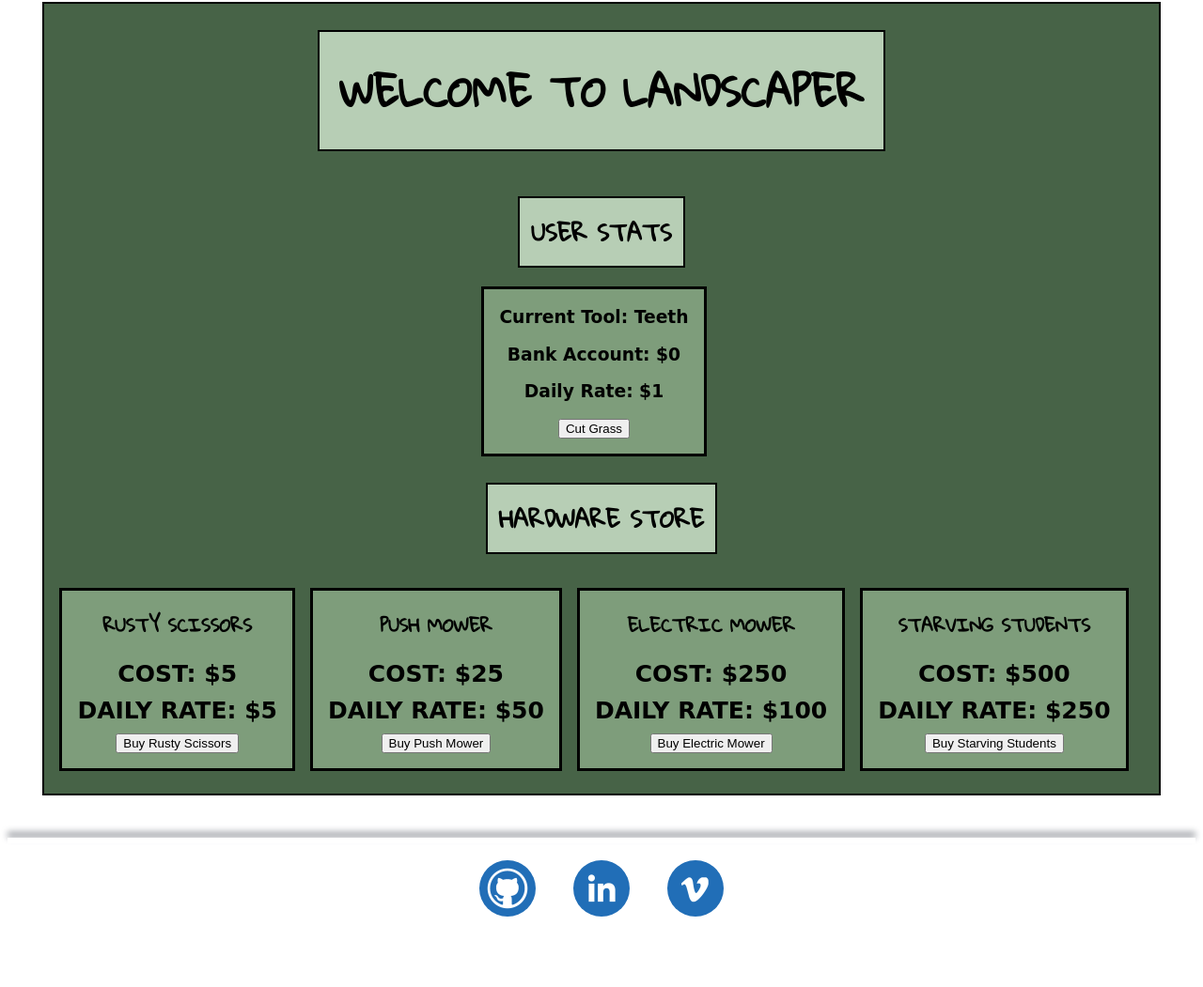
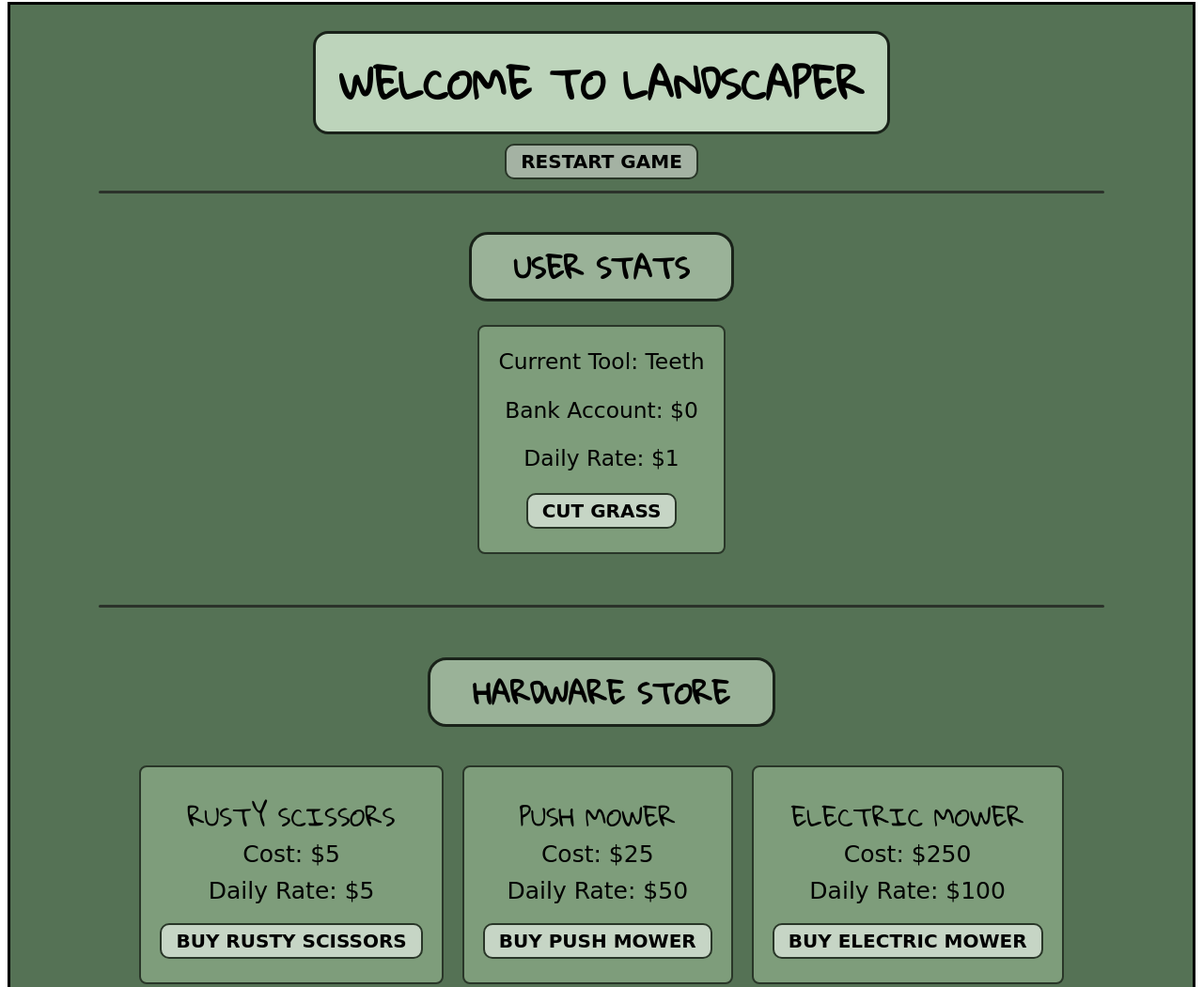
Before and after one commit to sarameix/portfolio, a plain HTML site: page project-example.html in a window 1280 px wide. Shown: the part 603-1654 px from the top of the page at 94% size. Before the commit the page ends 1599 px from the top, so only its background shows below. Drawn offline with nearby package versions, Linux system fonts and the light colour scheme; a web font is replaced by a local one.

Commit message:
finishing up desktop formatting of project page

```diff
--- a/project-example.html
+++ b/project-example.html
@@ -47,35 +47,38 @@
             </div>
             <div class="divider"></div>
             <div id="game">
-                <h1 class="title">WELCOME TO LANDSCAPER</h1>
-                <h2 class="title">User Stats</h2>
-                <div class="landscaper">
+                <h1 class="title1">WELCOME TO LANDSCAPER</h1>
+                <button id="restart">Restart Game</button>
+                <div class="divider2"></div>
+                <h2 class="title2">User Stats</h2>
+                <div class="landscaper-item">
                     <h3 id="tool">Current Tool: Teeth</h3>
                     <h3 id="bank">Bank Account: $0</h3>
                     <h3 id="rate">Daily Rate: $1</h3>
                     <button id="cut-grass">Cut Grass</button>
                 </div>
-                <h2 class="title">Hardware Store</h2>
+                <div class="divider2"></div>
+                <h2 class="title2">Hardware Store</h2>
                 <div id="tool-box">
-                    <div class="landscaper" id="scissors-div">
+                    <div class="landscaper-item" id="scissors-div">
                         <h3 class="tool-name">Rusty Scissors</h3>
                         <h4>Cost: $5</h4>
                         <h4>Daily Rate: $5</h4>
                         <button id="scissors">Buy Rusty Scissors</button>
                     </div>
-                    <div class="landscaper" id="p-mower-div">
+                    <div class="landscaper-item" id="p-mower-div">
                         <h3 class="tool-name">Push Mower</h3>
                         <h4>Cost: $25</h4>
                         <h4>Daily Rate: $50</h4>
                         <button id="p-mower">Buy Push Mower</button>
                     </div>
-                    <div class="landscaper" id="e-mower-div">
+                    <div class="landscaper-item" id="e-mower-div">
                         <h3 class="tool-name">Electric Mower</h3>
                         <h4>Cost: $250</h4>
                         <h4>Daily Rate: $100</h4>
                         <button id="e-mower">Buy Electric Mower</button>
                     </div>
-                    <div class="landscaper" id="students-div">
+                    <div class="landscaper-item" id="students-div">
                         <h3 class="tool-name">Starving Students</h3>
                         <h4>Cost: $500</h4>
                         <h4>Daily Rate: $250</h4>
--- a/scripts/app_project-example.js
+++ b/scripts/app_project-example.js
@@ -154,6 +154,11 @@ const buyStudents = () => {
     user.boughtStudents = true;
 }
 
+// Restart Game
+const restartGame = () => {
+    location.reload();
+}
+
 ////////////////////////////
 // * EXECUTE AFTER LOAD * //
 ////////////////////////////
@@ -165,6 +170,7 @@ $(() => {
 
     // Function Mapping Lanscaper Buttons
     $(() => {
+        $('#restart').on('click', restartGame);
         $('#cut-grass').on('click', cutGrass);
         $('#scissors').on('click', buyScissors);
         $('#p-mower').on('click', buyPMower);
--- a/stylesheets/style_project_example.css
+++ b/stylesheets/style_project_example.css
@@ -29,13 +29,18 @@ footer {
 
 h1 {
     font-size: 42px;
+    margin-bottom: 0;
+}
+
+h3 {
+    font-weight: 400;
 }
 
 h4 {
+    font-weight: 400;
     font-size: 25px;
     margin-top: 0;
     margin-bottom: 10px;
-    text-transform: uppercase;
 }
 
 h5 {
@@ -219,8 +224,8 @@ a {
     flex-direction: column;
     justify-content: center;
     align-items: center;
-    background-color: rgb(71, 99, 71);
-    border: 2px solid black
+    background-color: rgb(85, 114, 85);
+    border: 3px solid black
 }
 
 .project-title {
@@ -237,12 +242,25 @@ a {
     margin-bottom: 1.5em;
 }
 
-.title {
-    background-color: rgb(183, 206, 181);
+.title1 {
+    background-color: rgb(189, 212, 187);
     text-transform: uppercase;
     width: max-content;
-    padding: .5em;
-    border: 2px solid black;
+    padding: .25em .6em;
+    border: 3px solid rgb(25, 34, 25);
+    border-radius: 16px;
+    margin-left: auto;
+    margin-right: auto;
+}
+
+.title2 {
+    background-color: rgb(154, 178, 152);
+    font-size: 30px;
+    text-transform: uppercase;
+    width: max-content;
+    padding: .15em 1.5em;
+    border: 3px solid rgb(25, 34, 25);
+    border-radius: 20px;
     margin-left: auto;
     margin-right: auto;
 }
@@ -255,6 +273,19 @@ a {
     margin: 1em 0 3em 0;
 }
 
+.divider2 {
+    background-color: rgb(43, 50, 42);
+    width: 85%;
+    height: 3px;
+    border-radius: 20px;
+    margin: 2.75em 0 1.75em 0;
+}
+
+.divider2:first-of-type {
+    margin-top: .75em;
+    margin-bottom: 1em;
+}
+
 #tool-box {
     display: flex;
     flex-direction: row;
@@ -262,23 +293,58 @@ a {
     justify-content: center;
     align-items: center;
     padding: 1em;
+    margin: 0 1em 2em 1em;
 }
 
 .tool-name {
+    font-size: 26px;
     text-transform: uppercase;
     text-align: center;
     font-family: 'Gloria Hallelujah', cursive;
+    margin-bottom: 0;
 }
 
-.landscaper {
+.landscaper-item {
     font-family: 'Edu SA Beginner', cursive;
-    font-weight: 400;
+    font-size: 20px;
     background-color: rgb(126, 157, 123);
     display: inline-block;
     padding: 0 1em 1em 1em;
-    border: 3px solid black;
+    border: 2px solid rgb(41, 54, 40);
+    border-radius: 8px;
     width: max-content;
-    margin: 0 1em .5em 0;
+    margin: 0 .5em .5em .5em;
+}
+
+button {
+    background-color: rgb(198, 213, 197);
+    font-family: 'Edu SA Beginner', cursive;
+    font-size: 20px;
+    font-weight: 700;
+    text-transform: uppercase;
+    padding: .25em .75em;
+    border: 2px solid rgb(41, 54, 40);
+    border-radius: 10px;
+    margin-top: .5em;
+    margin-bottom: .25em;
+}
+
+button:hover {
+    background-color: rgb(162, 178, 161);
+}
+
+#restart {
+    background-color: rgb(164, 178, 163);
+    margin-top: .5em;
+    margin-bottom: 0;
+}
+
+#restart:hover {
+    background-color: rgb(141, 156, 140);
+}
+
+#cut-grass {
+    margin-top: 0;
 }
 
 /**********/
```
